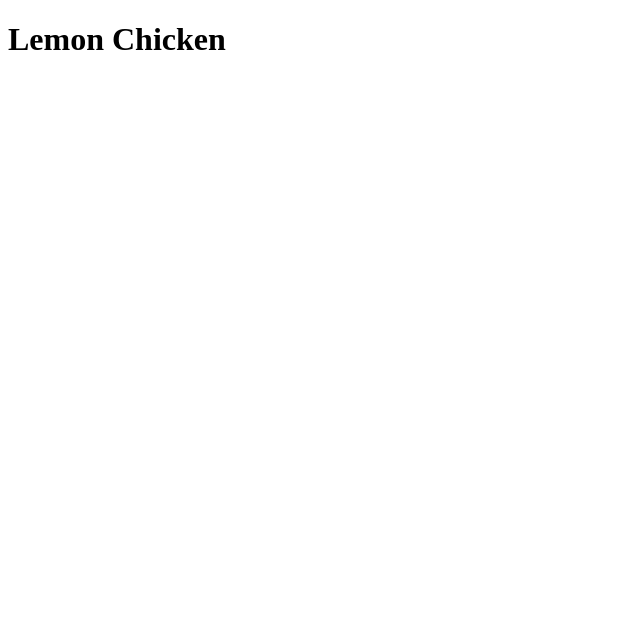
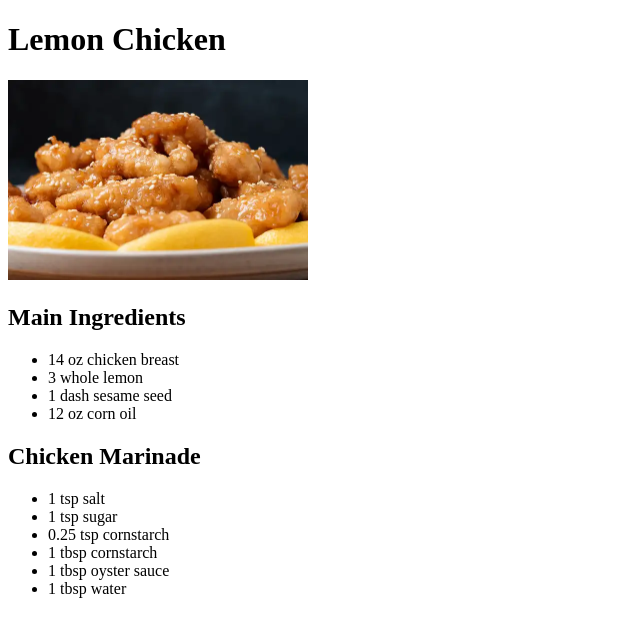
Before and after one commit to jacksonwu226/odin-recipes, a plain HTML site: page recipes/lemon-chicken.html in a window 1280 px wide. Shown: the whole page, without its empty margins (0-640 px from the left). Drawn offline with Linux system fonts and the light colour scheme.

Commit message:
added image and also added ingredients to lemon chicken

```diff
--- a/recipes/lemon-chicken.html
+++ b/recipes/lemon-chicken.html
@@ -6,5 +6,23 @@
   </header>
   <body>
     <h1>Lemon Chicken</h1>
+    <img src="../img/lemon-chicken.webp" alt="picture of lemon chicken dish" width="300">
+    <p></p>
+    <h2>Main Ingredients</h2>
+    <ul>
+      <li>14 oz chicken breast</li>
+      <li>3 whole lemon</li>
+      <li>1 dash sesame seed</li>
+      <li>12 oz corn oil</li>
+    </ul>
+    <h2>Chicken Marinade</h2>
+    <ul>
+      <li>1 tsp salt</li>
+      <li>1 tsp sugar</li>
+      <li>0.25 tsp cornstarch</li>
+      <li>1 tbsp cornstarch</li>
+      <li>1 tbsp oyster sauce</li>
+      <li>1 tbsp water</li>
+    </ul>
   </body>
 </html>
```
Also changed, not shown: img/lemon-chicken.webp (added).
